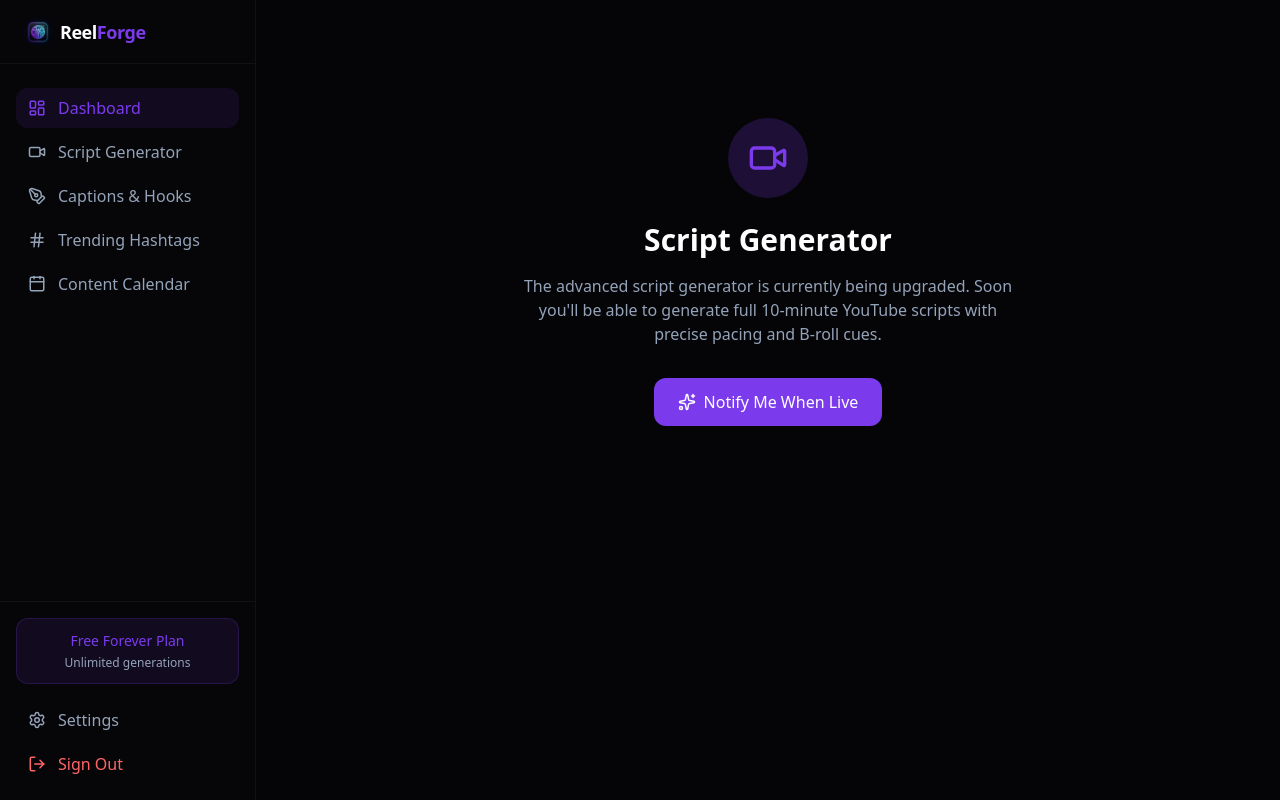
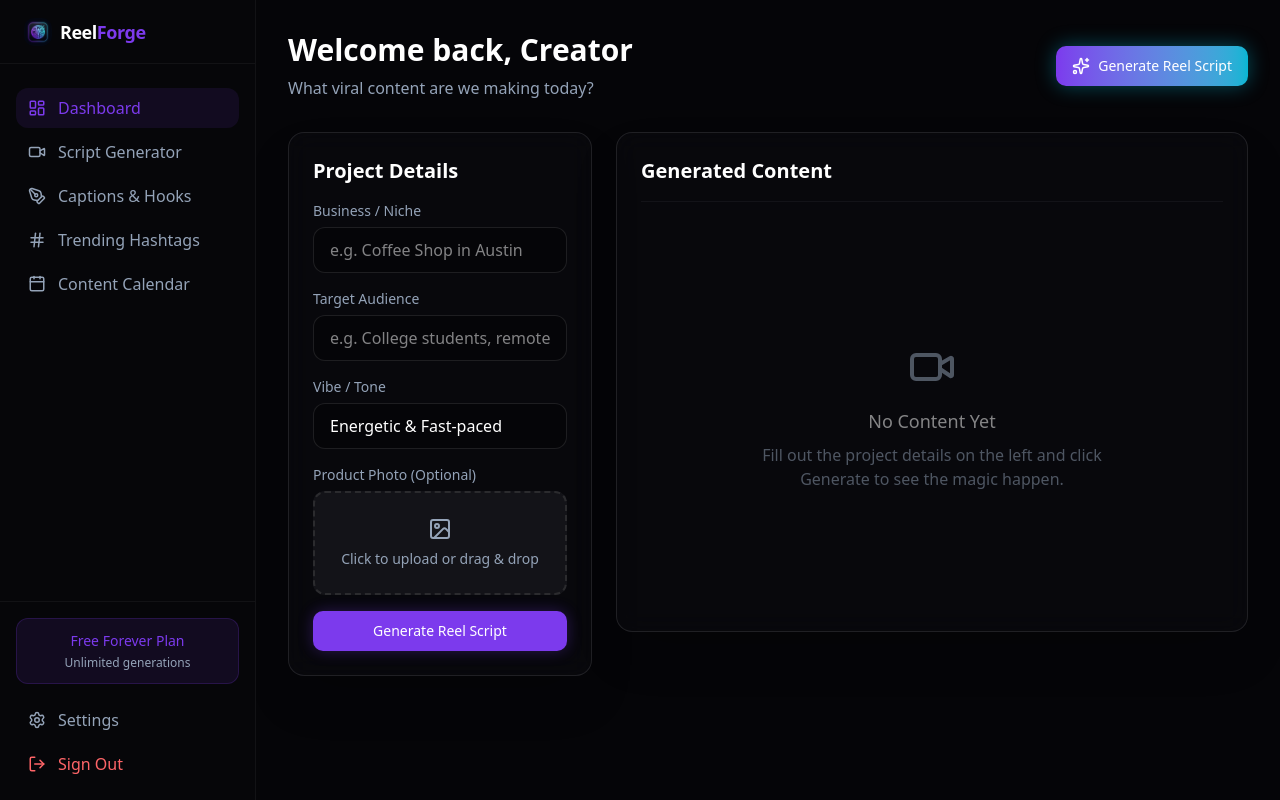
Before and after one commit to Madhav2527/reelforge-ai, a Next.js app: page /dashboard/generator in a window 1280 px wide. Built offline with nearby package versions, Linux system fonts and the light colour scheme.

Commit message:
feat: move working AI to generator tab

```diff
--- a/src/app/dashboard/generator/page.tsx
+++ b/src/app/dashboard/generator/page.tsx
@@ -1,18 +1,157 @@
-import { Video, Sparkles } from "lucide-react"
+"use client"
 
-export default function GeneratorPage() {
+import { useState } from "react"
+import { Button } from "@/components/ui/button"
+import { Video, PenTool, Hash, Calendar, Download, Copy, Sparkles, Zap, Image as ImageIcon } from "lucide-react"
+
+export default function DashboardPage() {
+  const [isGenerating, setIsGenerating] = useState(false)
+  const [result, setResult] = useState<string | null>(null)
+  const [error, setError] = useState<string | null>(null)
+
+  // Form State
+  const [niche, setNiche] = useState("")
+  const [audience, setAudience] = useState("")
+  const [vibe, setVibe] = useState("Energetic & Fast-paced")
+
+  const handleGenerate = async () => {
+    setIsGenerating(true)
+    setError(null)
+    setResult(null)
+
+    try {
+      const response = await fetch('/api/generate', {
+        method: 'POST',
+        headers: { 'Content-Type': 'application/json' },
+        body: JSON.stringify({ niche, audience, vibe }),
+      })
+
+      const data = await response.json()
+
+      if (!response.ok) {
+        throw new Error(data.error || 'Something went wrong')
+      }
+
+      setResult(data.result)
+    } catch (err: any) {
+      setError(err.message)
+    } finally {
+      setIsGenerating(false)
+    }
+  }
+
   return (
-    <div className="max-w-4xl mx-auto flex flex-col items-center justify-center min-h-[60vh] text-center">
-      <div className="w-20 h-20 bg-primary/20 rounded-full flex items-center justify-center mb-6">
-        <Video size={40} className="text-primary" />
+    <div className="max-w-6xl mx-auto">
+      <div className="flex justify-between items-center mb-8">
+        <div>
+          <h1 className="text-3xl font-bold font-outfit text-white mb-2">Welcome back, Creator</h1>
+          <p className="text-muted-foreground">What viral content are we making today?</p>
+        </div>
+        <Button variant="glow" onClick={handleGenerate} disabled={isGenerating}>
+          <Sparkles className="mr-2" size={18} />
+          {isGenerating ? "Generating..." : "Generate Reel Script"}
+        </Button>
       </div>
-      <h1 className="text-3xl font-bold font-outfit text-white mb-4">Script Generator</h1>
-      <p className="text-muted-foreground max-w-lg mb-8">
-        The advanced script generator is currently being upgraded. Soon you'll be able to generate full 10-minute YouTube scripts with precise pacing and B-roll cues.
-      </p>
-      <button className="bg-primary hover:bg-primary/90 text-white px-6 py-3 rounded-lg font-medium flex items-center gap-2 transition-colors">
-        <Sparkles size={18} /> Notify Me When Live
-      </button>
+
+      <div className="grid grid-cols-1 md:grid-cols-3 gap-6 mb-8">
+        {/* Input Form */}
+        <div className="md:col-span-1 space-y-6">
+          <div className="glass-card p-6 rounded-2xl border border-white/10">
+            <h2 className="text-xl font-semibold mb-4 text-white">Project Details</h2>
+
+            <div className="space-y-4">
+              <div>
+                <label className="block text-sm font-medium text-muted-foreground mb-1.5">Business / Niche</label>
+                <input
+                  type="text"
+                  value={niche}
+                  onChange={(e) => setNiche(e.target.value)}
+                  placeholder="e.g. Coffee Shop in Austin"
+                  className="w-full bg-background border border-white/10 rounded-lg px-4 py-2.5 text-white focus:outline-none focus:ring-2 focus:ring-primary focus:border-transparent transition-all"
+                />
+              </div>
+
+              <div>
+                <label className="block text-sm font-medium text-muted-foreground mb-1.5">Target Audience</label>
+                <input
+                  type="text"
+                  value={audience}
+                  onChange={(e) => setAudience(e.target.value)}
+                  placeholder="e.g. College students, remote workers"
+                  className="w-full bg-background border border-white/10 rounded-lg px-4 py-2.5 text-white focus:outline-none focus:ring-2 focus:ring-primary focus:border-transparent transition-all"
+                />
+              </div>
+
+              <div>
+                <label className="block text-sm font-medium text-muted-foreground mb-1.5">Vibe / Tone</label>
+                <select
+                  value={vibe}
+                  onChange={(e) => setVibe(e.target.value)}
+                  className="w-full bg-background border border-white/10 rounded-lg px-4 py-2.5 text-white focus:outline-none focus:ring-2 focus:ring-primary focus:border-transparent transition-all appearance-none"
+                >
+                  <option>Energetic & Fast-paced</option>
+                  <option>Aesthetic & Cinematic</option>
+                  <option>Educational & Professional</option>
+                  <option>Funny & Trendy</option>
+                </select>
+              </div>
+
+              <div>
+                <label className="block text-sm font-medium text-muted-foreground mb-1.5">Product Photo (Optional)</label>
+                <div className="border-2 border-dashed border-white/10 rounded-lg p-6 text-center hover:border-primary/50 transition-colors cursor-pointer bg-white/5">
+                  <ImageIcon className="mx-auto text-muted-foreground mb-2" size={24} />
+                  <p className="text-sm text-muted-foreground">Click to upload or drag & drop</p>
+                </div>
+              </div>
+
+              <Button className="w-full" variant="default" onClick={handleGenerate} disabled={isGenerating}>
+                {isGenerating ? "Analyzing..." : "Generate Reel Script"}
+              </Button>
+            </div>
+          </div>
+        </div>
+
+        {/* Results Area */}
+        <div className="md:col-span-2">
+          <div className="glass-card p-6 rounded-2xl border border-white/10 min-h-[500px] flex flex-col">
+            <div className="flex justify-between items-center mb-6 pb-4 border-b border-white/5">
+              <h2 className="text-xl font-semibold text-white">Generated Content</h2>
+              {result && (
+                <div className="flex gap-2">
+                  <Button variant="outline" size="sm" onClick={() => navigator.clipboard.writeText(result)}><Copy size={16} className="mr-2"/> Copy</Button>
+                </div>
+              )}
+            </div>
+
+            {isGenerating ? (
+              <div className="flex-1 flex flex-col items-center justify-center text-center">
+                <div className="w-16 h-16 border-4 border-primary/20 border-t-primary rounded-full animate-spin mb-4"></div>
+                <h3 className="text-lg font-medium text-white mb-2">Forging Your Content...</h3>
+                <p className="text-muted-foreground max-w-sm">Analyzing niche trends, writing viral hooks, and generating cinematic prompts.</p>
+              </div>
+            ) : error ? (
+              <div className="flex-1 flex flex-col items-center justify-center text-center">
+                <div className="p-4 rounded-xl bg-red-500/10 border border-red-500/20 text-red-400">
+                  <h3 className="font-bold mb-2">API Error</h3>
+                  <p>{error}</p>
+                </div>
+              </div>
+            ) : result ? (
+              <div className="flex-1 overflow-y-auto space-y-6 pr-2">
+                <div className="p-6 rounded-xl bg-white/5 border border-white/10 text-white whitespace-pre-wrap font-medium leading-relaxed">
+                  {result}
+                </div>
+              </div>
+            ) : (
+              <div className="flex-1 flex flex-col items-center justify-center text-center opacity-50">
+                <Video size={48} className="text-muted-foreground mb-4" />
+                <h3 className="text-lg font-medium text-white mb-2">No Content Yet</h3>
+                <p className="text-muted-foreground max-w-sm">Fill out the project details on the left and click Generate to see the magic happen.</p>
+              </div>
+            )}
+          </div>
+        </div>
+      </div>
     </div>
   )
 }
```
